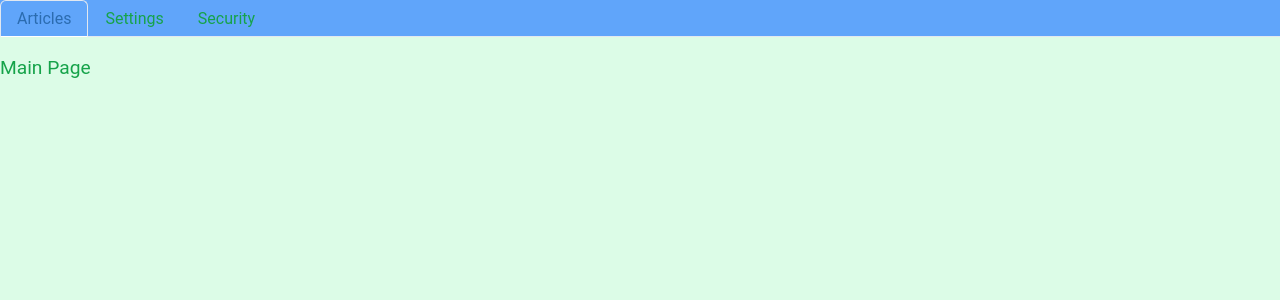
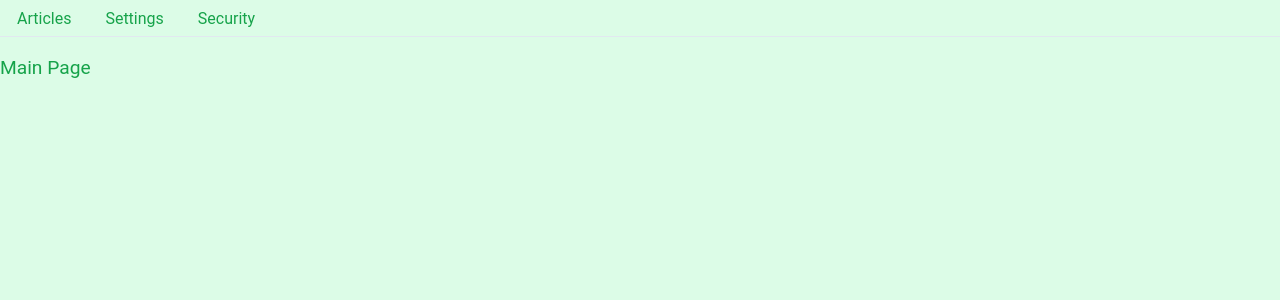
Before and after one commit to LoreArtx/stackblitz-next-lab1, a Next.js app: page / in a window 1280 px wide. Shown: the top 300 px of the page. Built offline with nearby package versions, Linux system fonts and the light colour scheme.

Commit message:
Added changes

```diff
--- /dev/null
+++ b/app/articles/components/InnerNavbar.tsx
@@ -0,0 +1,23 @@
+"use client"
+import { TabList, Tabs } from "@chakra-ui/tabs"
+import Link from "next/link"
+import { usePathname } from "next/navigation"
+import React from "react"
+
+const urls = [{ path: "/articles/favorite", text: "Favorite" }, { path: "/articles/create", text: "Create" }]
+
+
+const InnerNavbar : React.FC = ()=>{
+    const path = usePathname()
+    const Index = urls.findIndex(u=>u.path===path)
+    return <Tabs isFitted variant='enclosed'  index={Index}>
+        <TabList mb='1em'>
+            {urls.map(u => {
+                return <L\ink key={u.path} href={u.path}><Tab>{u.text}</Tab></Link>
+            })}
+        </TabList>
+    </Tabs>
+
+}
+
+export default InnerNavbar
--- a/app/articles/layout.tsx
+++ b/app/articles/layout.tsx
@@ -1,7 +1,10 @@
+
+const urls = [{path:"articles/favorite", text:"Favorites"}, {path:"articles/create", text:"Create"}]
 
 const Layout = ({ children }: { children: React.ReactNode }) => {
     return <>
         <h1 className="bg-black w-full text-white">Articles Header</h1>
+
         {children}
     </>;
 }
--- a/app/components/Navbar.tsx
+++ b/app/components/Navbar.tsx
@@ -3,18 +3,18 @@
 import Link from "next/link";
 import { usePathname } from "next/navigation";
 import "./anotherGlobals.scss"
-import classes from "./Navbar.module.scss"
 import { Tab, TabList, Tabs } from "@chakra-ui/tabs";
+
+const urls = [{ path: "/articles", text: "Articles" }, { path: "/profile/settings", text: "Settings" }, { path: "/profile/security", text: "Security" }]
 
 const Navbar = () => {
     const pathName = usePathname()
+    const Index = urls.findIndex((u)=>u.path===pathName)
 
-    const urls = [{ path: "/articles", text: "Articles" }, { path: "/profile/settings", text: "Settings" }, { path: "/profile/security", text: "Security" }]
-    return <Tabs isFitted variant='enclosed' className="bg-blue-400">
+    return <Tabs isFitted variant='enclosed'  index={Index}>
         <TabList mb='1em'>
             {urls.map(u => {
-                const activeCss = pathName === u.path ? classes.active : "text-black";
-                return <Link key={u.path} href={u.path}><Tab className={activeCss}>{u.text}</Tab></Link>
+                return <Link key={u.path} href={u.path}><Tab>{u.text}</Tab></Link>
             })}
         </TabList>
     </Tabs>
--- a/next.config.js
+++ b/next.config.js
@@ -1,6 +1,6 @@
 /** @type {import('next').NextConfig} */
 const nextConfig = {
-    output:"export"
+
 };
 
 module.exports = nextConfig;
--- a/tsconfig.json
+++ b/tsconfig.json
@@ -8,7 +8,7 @@
     "noEmit": true,
     "esModuleInterop": true,
     "module": "esnext",
-    "moduleResolution": "bundler",
+    "moduleResolution": "node",
     "resolveJsonModule": true,
     "isolatedModules": true,
     "jsx": "preserve",
```
